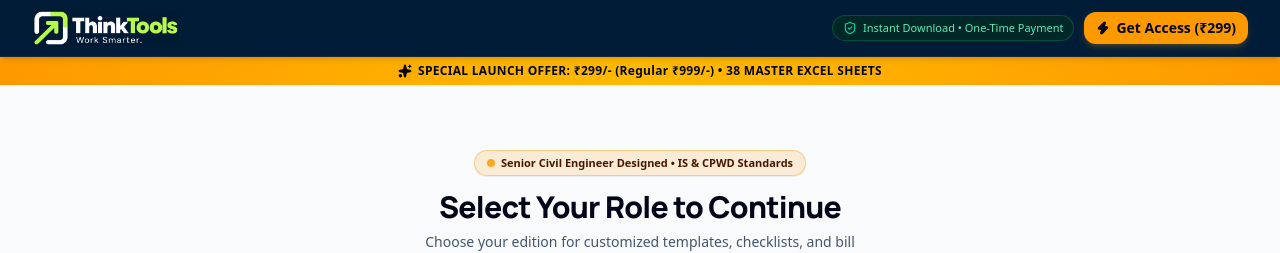
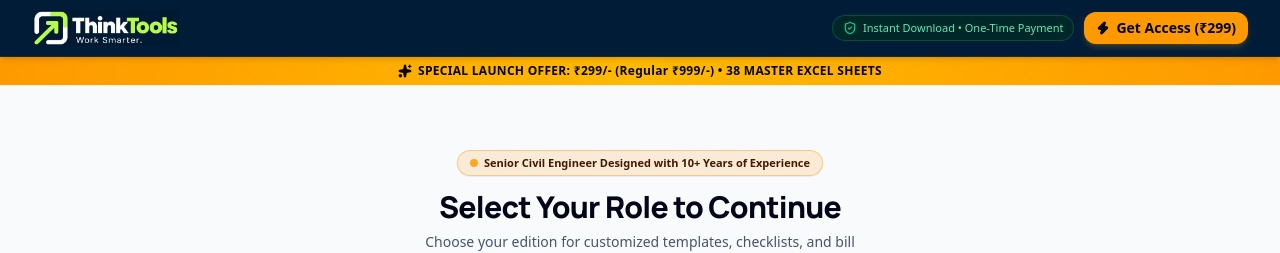
Before and after one commit to naseem3421/thinktools, a Next.js app: page /p/construction-calculator-pro in a window 1280 px wide. Shown: the top 253 px of the page. Built offline with nearby package versions, Linux system fonts and the light colour scheme; no server answers.

Commit message:
feat(gateway): update engineering badge text to 10+ years of experience

```diff
--- a/src/app/p/construction-calculator-pro/page.tsx
+++ b/src/app/p/construction-calculator-pro/page.tsx
@@ -50,7 +50,7 @@ export default function ConstructionCalculatorGatewayPage() {
           {/* Engineering Badge */}
           <div className="inline-flex items-center gap-1.5 px-3 py-1 rounded-full bg-amber-500/15 border border-amber-500/40 text-[11px] font-semibold text-amber-950 mb-3 shadow-2xs">
             <span className="w-2 h-2 rounded-full bg-amber-500 animate-pulse" />
-            <span>Senior Civil Engineer Designed • IS &amp; CPWD Standards</span>
+            <span>Senior Civil Engineer Designed with 10+ Years of Experience</span>
           </div>
 
           {/* Heading */}
```
